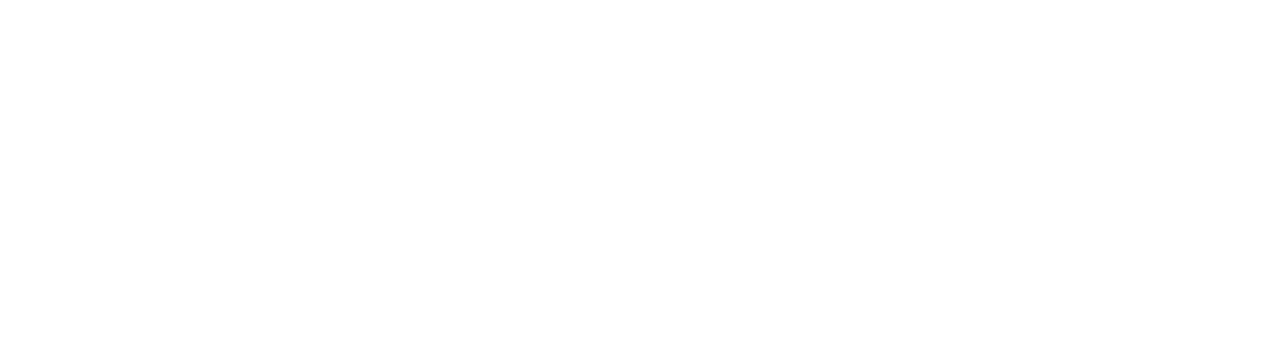
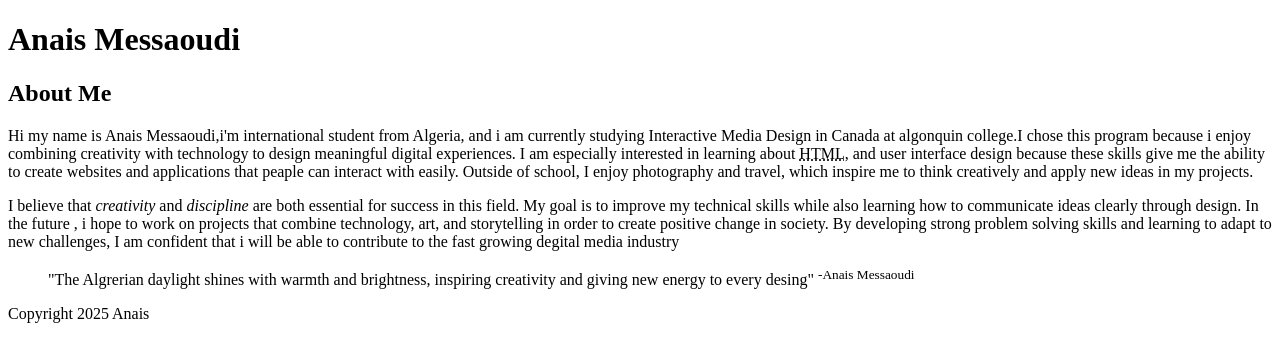
Before and after one commit to Anais2302989/Anais2302989.github.io, a plain HTML site: page html-assignment/index.html in a window 1280 px wide. Drawn offline with Linux system fonts and the light colour scheme.

Commit message:
add html.index

```diff
--- a/html-assignment/index.html
+++ b/html-assignment/index.html
@@ -6,6 +6,23 @@
     <title>HTML Assignment</title>
 </head>
 <body>
-
+    <header>
+        <h1>Anais Messaoudi</h1>
+    </header>
+    <article>
+        <h2>About Me</h2>
+        <p>
+            Hi my name is Anais Messaoudi,i'm international student from Algeria, and i am currently studying Interactive Media Design in Canada at algonquin college.I chose this program because i enjoy combining creativity with technology to design meaningful digital experiences. I am especially interested in learning about <abbr title="Hyper text markup language">HTML</abbr>, and user interface design because these skills give me the ability to create websites and applications that peaple can interact with easily. Outside of school, I enjoy photography and travel, which inspire me to think creatively and apply new ideas in my projects.
+        </p>
+        <p>
+           I believe that <em>creativity</em> and <em>discipline</em> are both essential for success in this field. My goal is to improve my technical skills while also learning how to communicate ideas clearly through design. In the future , i hope to work on projects that combine technology, art, and storytelling in order to create positive change in society. By developing strong problem solving skills and learning to adapt to new challenges, I am confident that i will be able to contribute to the fast growing degital media industry
+        </p>
+        <blockquote>
+            "The Algrerian daylight shines with warmth and brightness, inspiring creativity and giving new energy to every desing" <sup>-Anais Messaoudi</sup>
+        </blockquote>
+    </article>
+    <footer>
+        <p>Copyright 2025 Anais </p>
+    </footer>
 </body>
 </html>
```
